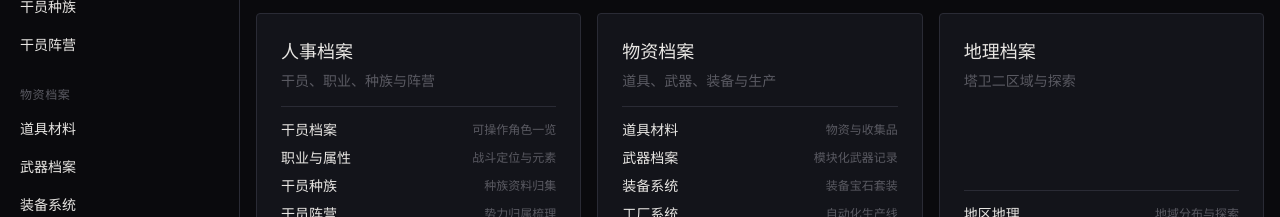
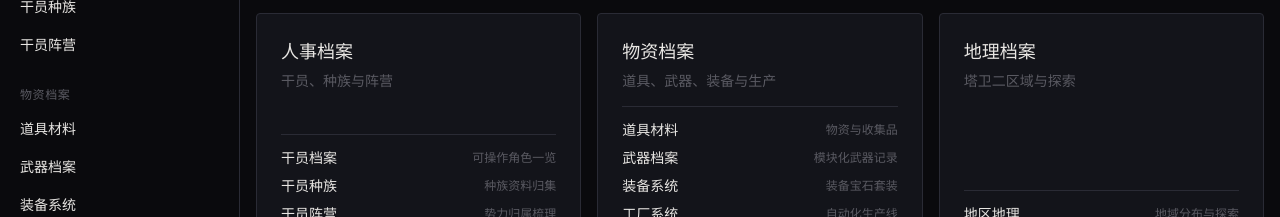
Before and after one commit to Deliay/hongshan-archives-bureau, a React (Vite) app: page /archive in a window 1280 px wide. Shown: the part 155-372 px from the top of the page. Built offline with nearby package versions, Linux system fonts and the light colour scheme; no server answers.

Commit message:
feat: remove professions from archive home grouping

```diff
--- a/src/routes/ArchiveHome.tsx
+++ b/src/routes/ArchiveHome.tsx
@@ -8,10 +8,9 @@ const MODULE_GROUPS: {
 }[] = [
   {
     label: '人事档案',
-    desc: '干员、职业、种族与阵营',
+    desc: '干员、种族与阵营',
     modules: [
       { label: '干员档案', path: '/archive/operators', desc: '可操作角色一览' },
-      { label: '职业与属性', path: '/archive/professions', desc: '战斗定位与元素' },
       { label: '干员种族', path: '/archive/races', desc: '种族资料归集' },
       { label: '干员阵营', path: '/archive/factions', desc: '势力归属梳理' },
     ],
```
Also changed, not shown: 1 other file (tests, documents, lock files or other folders).
